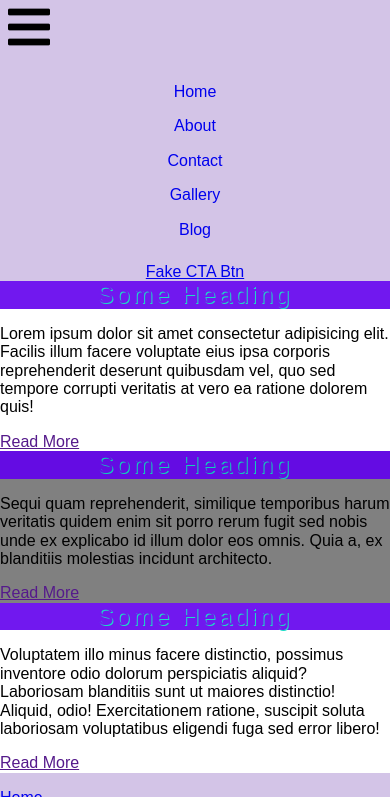
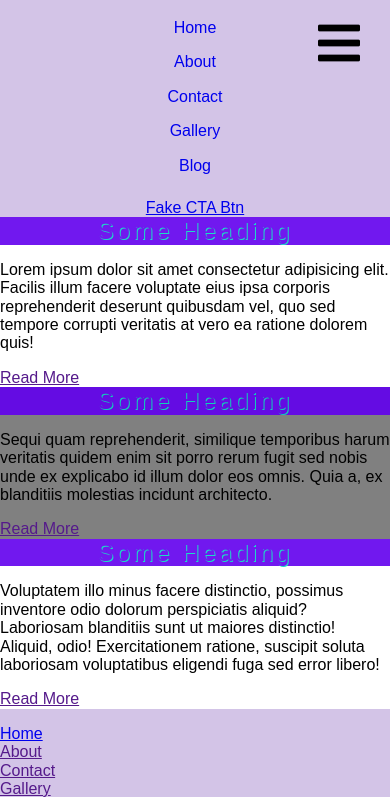
Before and after one commit to jdetjen7084/Justin-Detjen-Project, a website: page index.html in a window 390 px wide. Shown: the part 303-1100 px from the top of the page. Drawn offline with nearby package versions, Linux system fonts and the light colour scheme.

Commit message:
Translate and position hamburger icon

```diff
--- a/style.css
+++ b/style.css
@@ -45,6 +45,9 @@ h2 {
 
 nav .fas {
   margin: var(--base-spacing);
+  position: absolute;
+  transform: translateX(calc(100vw - (var(--base-spacing) * 10)));
+  /* could do 80vw but less precise */
 }
 
 header {
```
